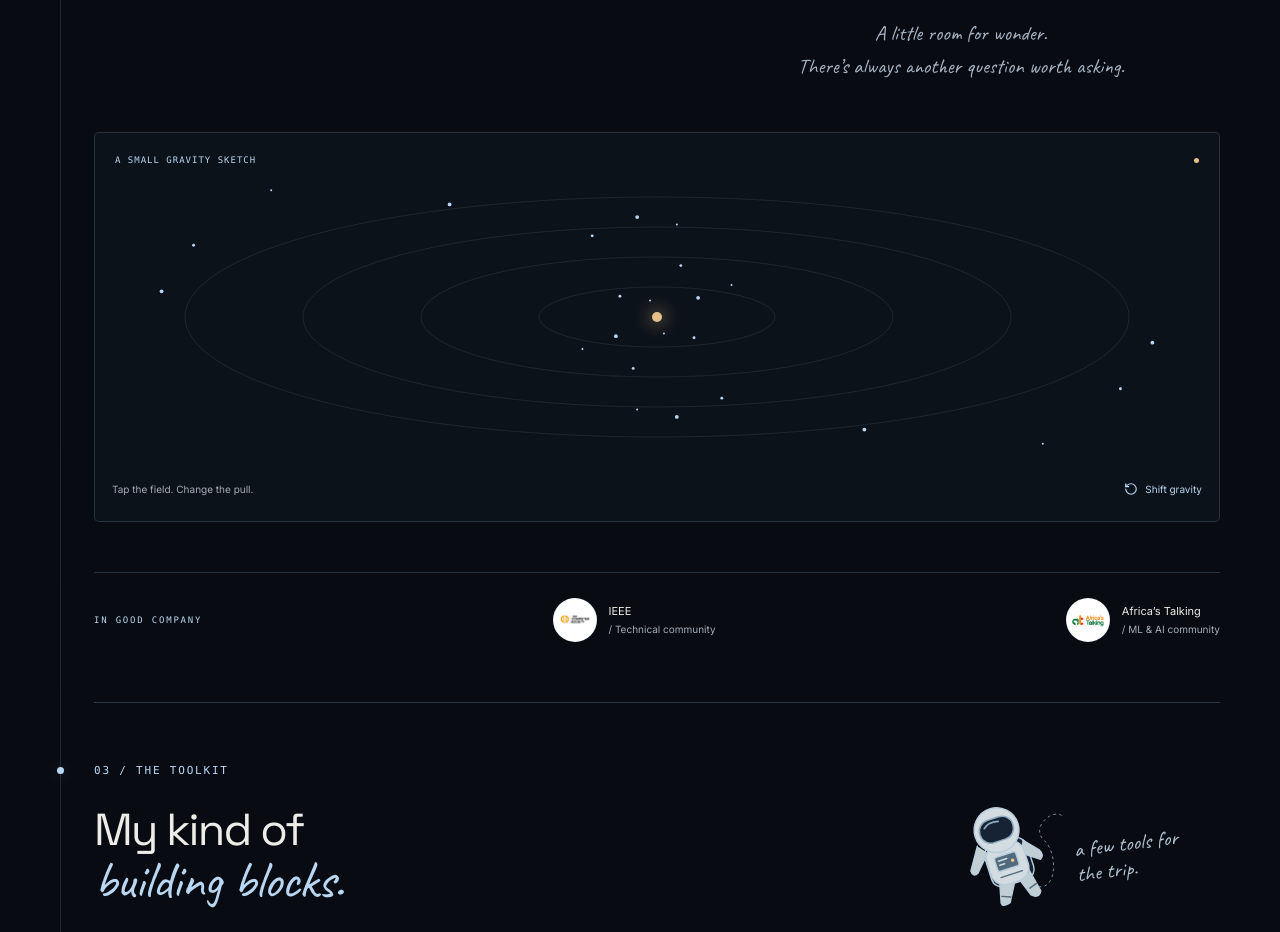
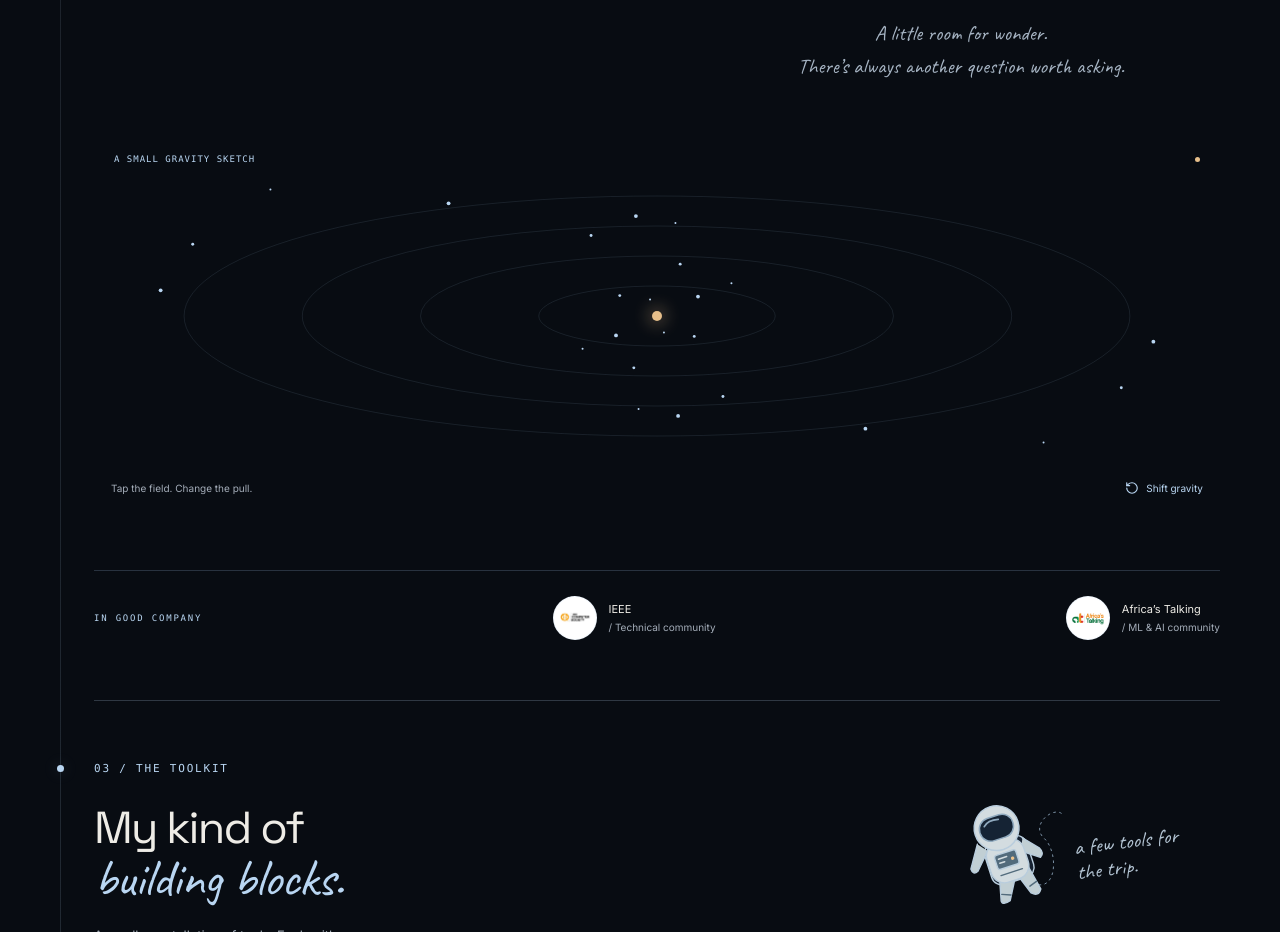
Before and after one commit to Nuelnyakyz/Mannu, a React (Vite) app: page / in a window 1280 px wide. Shown: the part 3880-4812 px from the top of the page. Built offline with nearby package versions, Linux system fonts and the light colour scheme.

Commit message:
Remove gravity sketch border and background

```diff
--- a/src/index.css
+++ b/src/index.css
@@ -854,9 +854,6 @@ h2 {
 }
 
 .gravity-sketch {
-  border: 1px solid #b9d6f228;
-  border-radius: 5px;
-  background: #0d141cec;
   overflow: hidden;
 }
 
```
